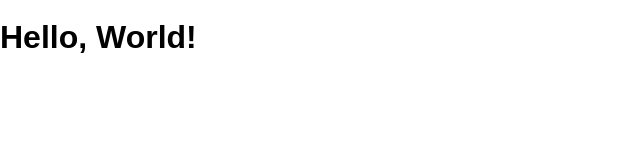
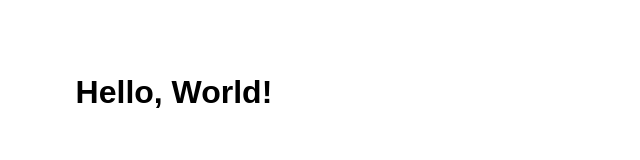
Before and after one commit to ERIKASTIGLEMAN/jokes-drift-bot, a website: page public/index.html in a window 1280 px wide. Shown: the whole page, without its empty margins (0-640 px from the left). Drawn offline with Linux system fonts and the light colour scheme.

```diff
--- a/public/screen.css
+++ b/public/screen.css
@@ -7,6 +7,6 @@
 }
 
 body {
-  margin: 0;
+  margin: 2cm 2cm;
   min-height: 100%;
 }
```
Also changed, not shown: package.json (+8 -3 lines), 2 other files.
